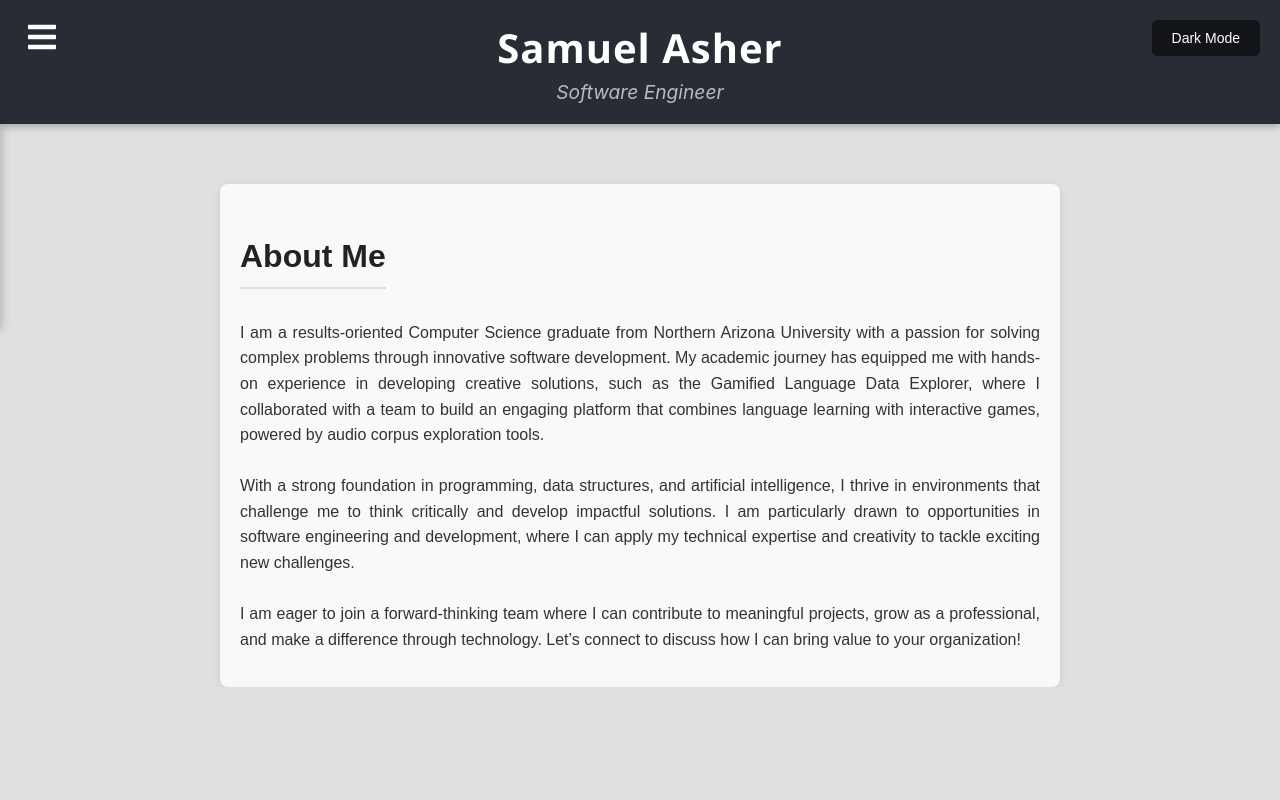
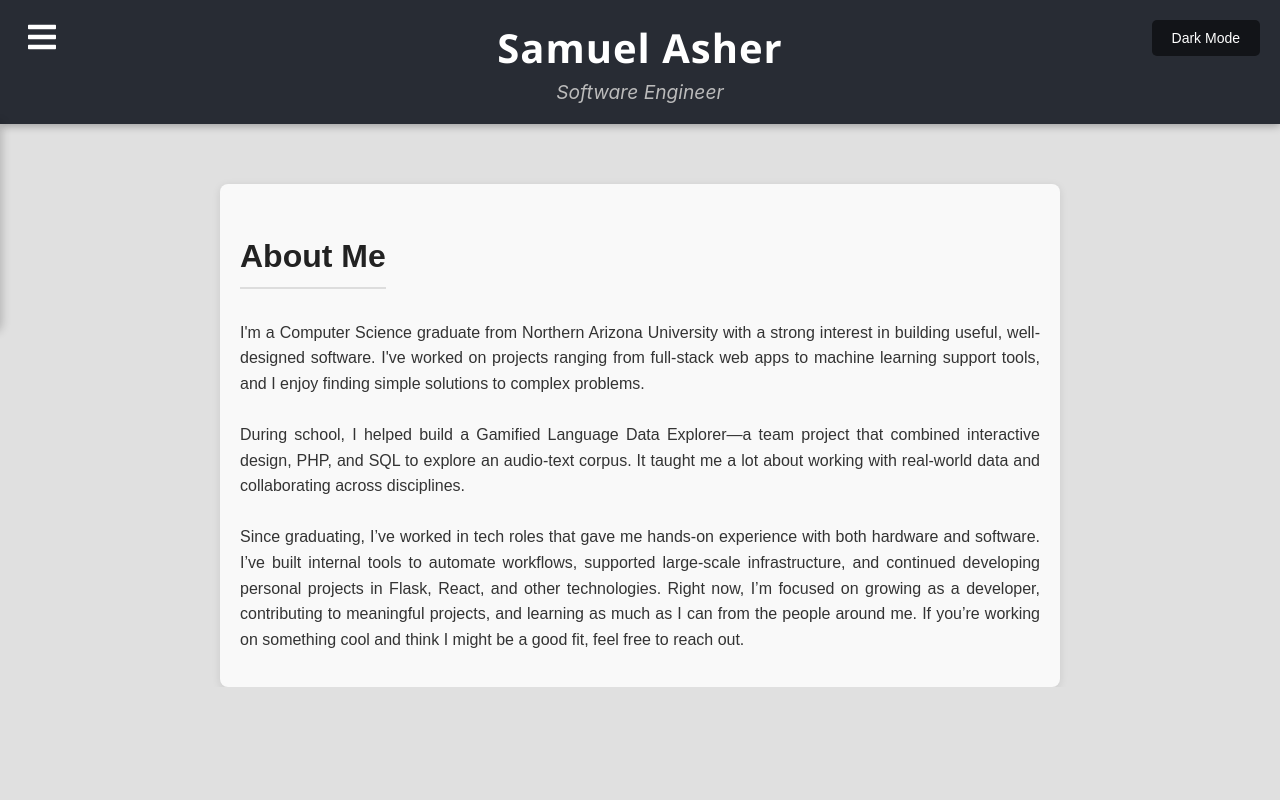
Before and after one commit to Tisaghu/Portfolio-Website, a React (Create React App) app: page / in a window 1280 px wide. Shown: the top 800 px of the page. Built offline with nearby package versions, Linux system fonts and the light colour scheme; no server answers.

Commit message:
Update 'About me' section

```diff
--- a/src/components/About/About.js
+++ b/src/components/About/About.js
@@ -6,16 +6,14 @@ function About() {
     <section className="about-section">
       <h2>About Me</h2>
       <p>
-        I am a results-oriented Computer Science graduate from Northern Arizona University with a passion for solving complex problems through innovative software development.
-        My academic journey has equipped me with hands-on experience in developing creative solutions, such as the Gamified Language Data Explorer, where I collaborated with a
-        team to build an engaging platform that combines language learning with interactive games, powered by audio corpus exploration tools. <br /> <br />
+        I'm a Computer Science graduate from Northern Arizona University with a strong interest in building useful, well-designed software. I've worked on projects ranging from full-stack web apps to machine learning support tools, and I enjoy finding simple solutions to complex problems. <br></br><br></br>
 
-        With a strong foundation in programming, data structures, and artificial intelligence, I thrive in environments that challenge me to think critically and develop impactful
-        solutions. I am particularly drawn to opportunities in software engineering and development, where I can apply my technical expertise and creativity to tackle exciting new
-        challenges. <br /> <br />
+        During school, I helped build a Gamified Language Data Explorer—a team project that combined interactive design, PHP, and SQL to explore an audio-text corpus. It taught me a lot about working with real-world data and collaborating across disciplines. <br></br><br></br>
 
-        I am eager to join a forward-thinking team where I can contribute to meaningful projects, grow as a professional, and make a difference through technology. Let’s connect
-        to discuss how I can bring value to your organization!
+        Since graduating, I’ve worked in tech roles that gave me hands-on experience with both hardware and software. I’ve built internal tools to automate workflows, supported large-scale infrastructure, and continued developing personal projects in Flask, React, and other technologies.
+
+        Right now, I’m focused on growing as a developer, contributing to meaningful projects, and learning as much as I can from the people around me. If you’re working on something cool and think I might be a good fit, feel free to reach out.
+
       </p>
     </section>
   );
```
